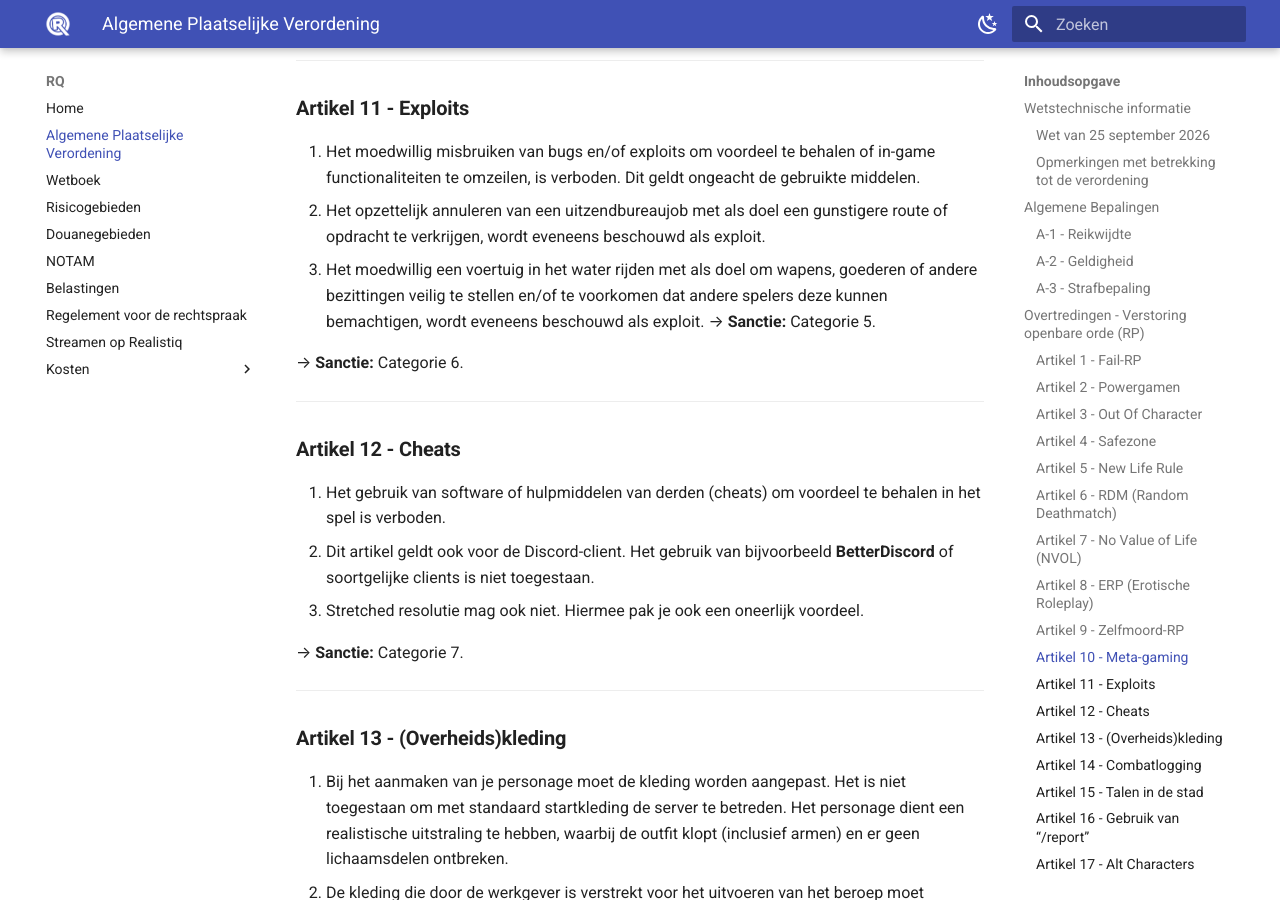
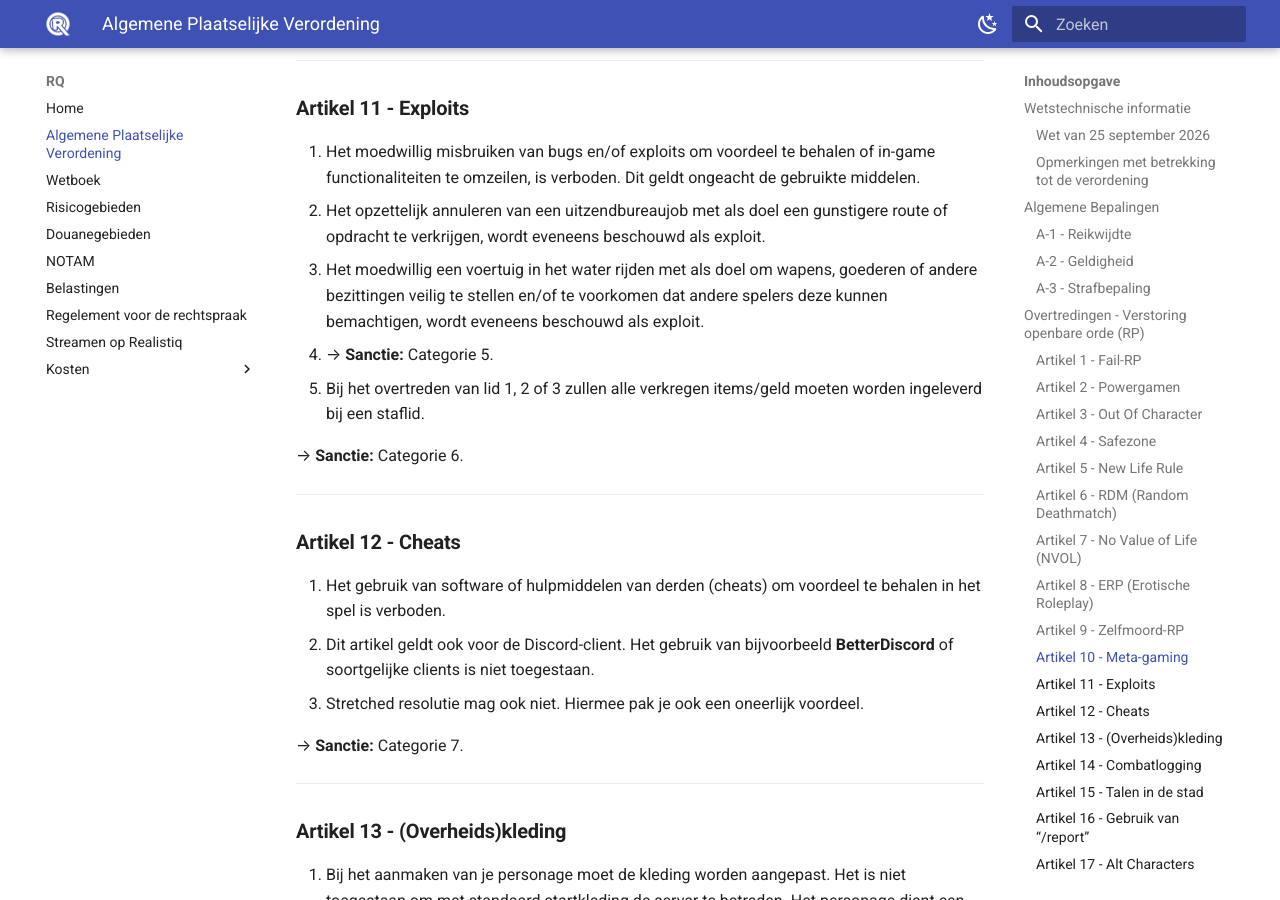
Before and after one commit to Welseyy/RQAPV, an MkDocs documentation site: the page built from docs/apv.md, in a window 1280 px wide and 900 px high, scrolled down 6908 px. Built offline with MkDocs 1.6.1 and Material for MkDocs 9.7.7, drawn with Linux system fonts in a browser that asks for light colours; comment, search, counter and statistics services are not loaded.

Commit message:
Update apv.md

```diff
--- a/docs/apv.md
+++ b/docs/apv.md
@@ -214,7 +214,8 @@ In alle andere gevallen, zoals wanneer het mêlee-wapen zich buiten armlengte be
 1. Het moedwillig misbruiken van bugs en/of exploits om voordeel te behalen of in-game functionaliteiten te omzeilen, is verboden. Dit geldt ongeacht de gebruikte middelen.
 2. Het opzettelijk annuleren van een uitzendbureaujob met als doel een gunstigere route of opdracht te verkrijgen, wordt eveneens beschouwd als exploit.
 3. Het moedwillig een voertuig in het water rijden met als doel om wapens, goederen of andere bezittingen veilig te stellen en/of te voorkomen dat andere spelers deze kunnen bemachtigen, wordt eveneens beschouwd als exploit.
-    → **Sanctie:** Categorie 5.
+* → **Sanctie:** Categorie 5.
+4. Bij het overtreden van lid 1, 2 of 3 zullen alle verkregen items/geld moeten worden ingeleverd bij een staflid.
 
 → **Sanctie:** Categorie 6.
 
```
